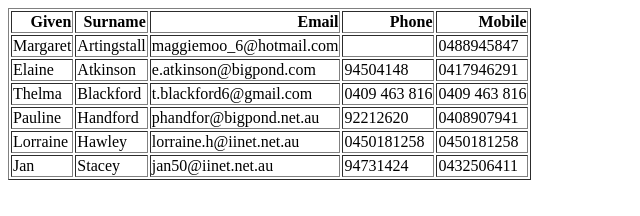
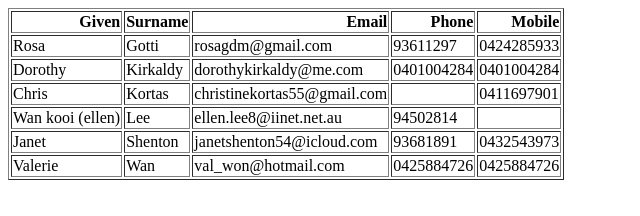
Before and after one commit to splconline/splc-scripts, a plain HTML site: page studentlist/index.html in a window 1280 px wide. Shown: the whole page, without its empty margins (0-640 px from the left). Drawn offline with Linux system fonts and the light colour scheme.

Commit message:
Update index.html

```diff
--- a/studentlist/index.html
+++ b/studentlist/index.html
@@ -10,46 +10,46 @@
   </thead>
   <tbody>
     <tr>
-      <td>Margaret</td>
-      <td>Artingstall</td>
-      <td>maggiemoo_6@hotmail.com</td>
-      <td></td>
-      <td>0488945847</td>
+      <td>Rosa</td>
+      <td>Gotti</td>
+      <td>rosagdm@gmail.com</td>
+      <td>93611297</td>
+      <td>0424285933</td>
     </tr>
     <tr>
-      <td>Elaine</td>
-      <td>Atkinson</td>
-      <td>e.atkinson@bigpond.com</td>
-      <td>94504148</td>
-      <td>0417946291</td>
+      <td>Dorothy</td>
+      <td>Kirkaldy</td>
+      <td>dorothykirkaldy@me.com</td>
+      <td>0401004284</td>
+      <td>0401004284</td>
     </tr>
     <tr>
-      <td>Thelma</td>
-      <td>Blackford</td>
-      <td>t.blackford6@gmail.com</td>
-      <td>0409 463 816</td>
-      <td>0409 463 816</td>
+      <td>Chris</td>
+      <td>Kortas</td>
+      <td>christinekortas55@gmail.com</td>
+      <td></td>
+      <td>0411697901</td>
     </tr>
     <tr>
-      <td>Pauline</td>
-      <td>Handford</td>
-      <td>phandfor@bigpond.net.au</td>
-      <td>92212620</td>
-      <td>0408907941</td>
+      <td>Wan kooi (ellen)</td>
+      <td>Lee</td>
+      <td>ellen.lee8@iinet.net.au</td>
+      <td>94502814</td>
+      <td></td>
     </tr>
     <tr>
-      <td>Lorraine</td>
-      <td>Hawley</td>
-      <td>lorraine.h@iinet.net.au</td>
-      <td>0450181258</td>
-      <td>0450181258</td>
+      <td>Janet</td>
+      <td>Shenton</td>
+      <td>janetshenton54@icloud.com</td>
+      <td>93681891</td>
+      <td>0432543973</td>
     </tr>
     <tr>
-      <td>Jan</td>
-      <td>Stacey</td>
-      <td>jan50@iinet.net.au</td>
-      <td>94731424</td>
-      <td>0432506411</td>
+      <td>Valerie</td>
+      <td>Wan</td>
+      <td>val_won@hotmail.com</td>
+      <td>0425884726</td>
+      <td>0425884726</td>
     </tr>
   </tbody>
 </table>
```
